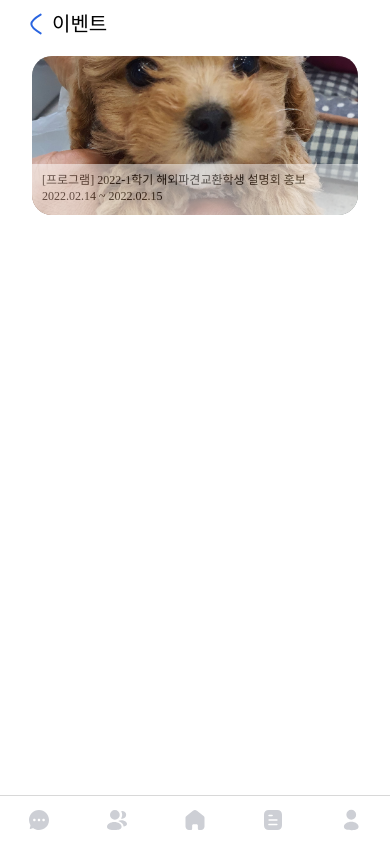
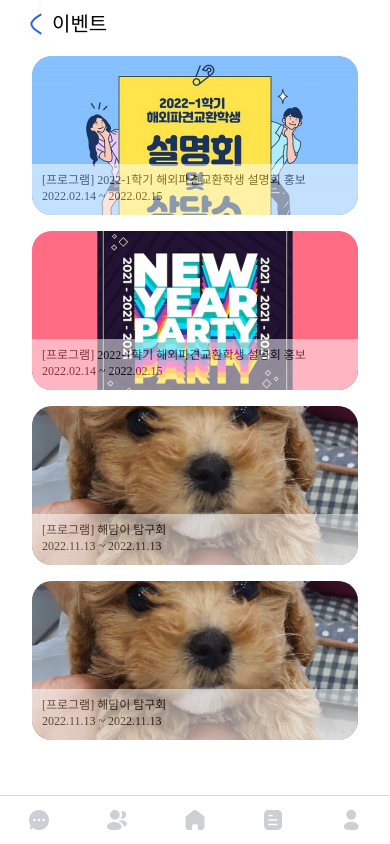
Before and after one commit to team-diverse/dife-frontend, a React Native app: screen /Event in a window 390 px wide. Built offline with nearby package versions, Linux system fonts and the light colour scheme; a web font is replaced by a local one.

Commit message:
feat: eventPage 스크롤 구현

```diff
--- a/src/pages/homePage/eventPage.js
+++ b/src/pages/homePage/eventPage.js
@@ -1,14 +1,51 @@
 import React, { useState } from 'react';
-import { View, Text, SafeAreaView } from 'react-native';
+import { View, FlatList, SafeAreaView } from 'react-native';
 import EventStyles from './eventStyles';
 import TopBar from '../../components/TobBar.js';
 import EventCard from '../../components/eventCompo/EventCard.js';
 
 const EventPage = () => {
+    const eventData = [
+        {
+            id: '1',
+            title: '[프로그램] 2022-1학기 해외파견교환학생 설명회 홍보',
+            date: '2022.02.14 ~ 2022.02.15',
+            eventImg: require('../../assets/images/test_img/test_event.png')
+        },
+        {
+            id: '2',
+            title: '[프로그램] 2022-1학기 해외파견교환학생 설명회 홍보',
+            date: '2022.02.14 ~ 2022.02.15',
+            eventImg: require('../../assets/images/test_img/test_event2.png')
+        },
+        {
+            id: '3',
+            title: '[프로그램] 해담이 탐구회',
+            date: '2022.11.13 ~ 2022.11.13',
+            eventImg: require('../../assets/images/test_img/test_haedam.jpg')
+        },
+        {
+            id: '4',
+            title: '[프로그램] 해담이 탐구회',
+            date: '2022.11.13 ~ 2022.11.13',
+            eventImg: require('../../assets/images/test_img/test_haedam.jpg')
+        },
+    ];
+
     return (
         <SafeAreaView style={[EventStyles.container, { alignItems: 'center' }]}>
             <TopBar tobBar="이벤트"/>
-            <EventCard title="[프로그램] 2022-1학기 해외파견교환학생 설명회 홍보" date="2022.02.14 ~ 2022.02.15" eventImg={require('../../assets/images/test_img/test_haedam.jpg')} />
+            <FlatList
+                data={eventData}
+                renderItem={({ item }) => (
+                    <EventCard
+                        title={item.title}
+                        date={item.date}
+                        eventImg={item.eventImg}
+                    />
+                )}
+                keyExtractor={item => item.id}
+            />
         </SafeAreaView>
     )
 }
```
Also changed, not shown: src/assets/images/test_img/test_event.png (added), src/assets/images/test_img/test_event2.png (added).
